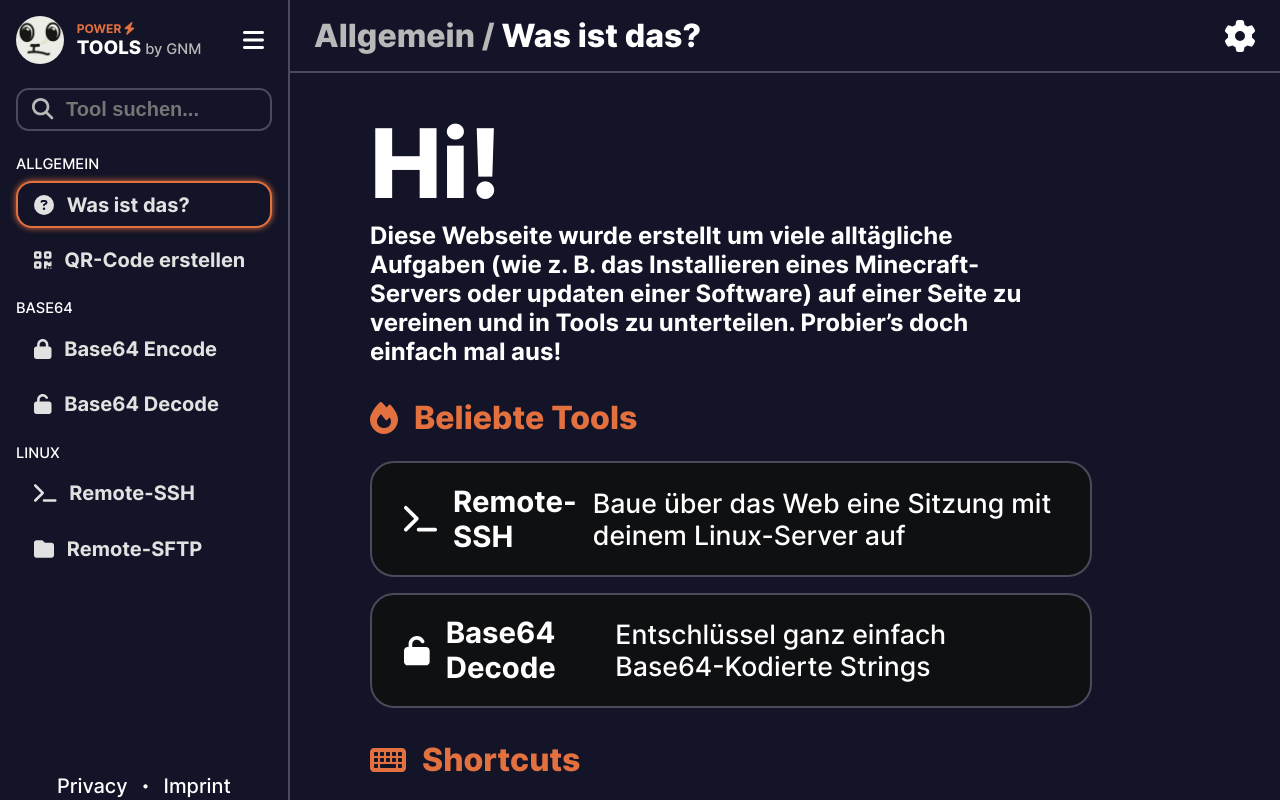
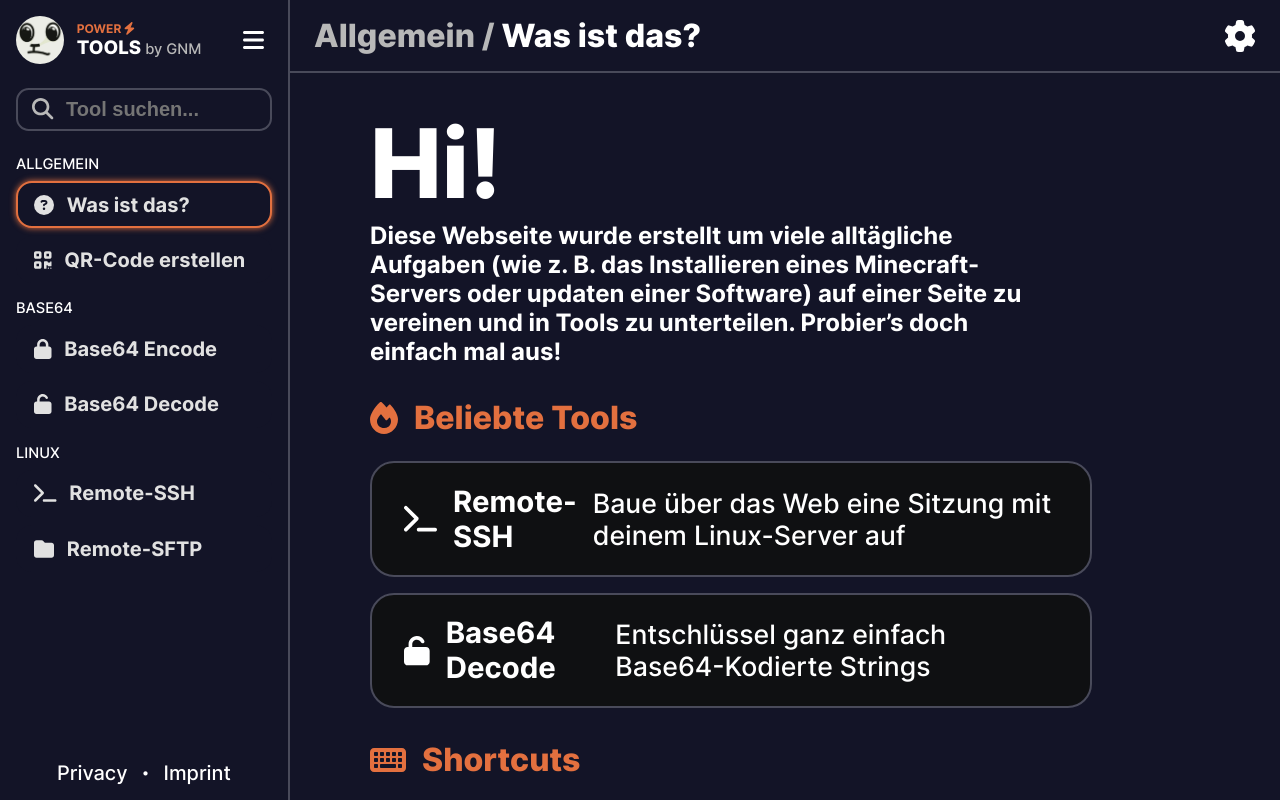
Before and after one commit to gnmyt/PowerTools, a React (Vite) app in the folder client/: page / in a window 1280 px wide. Built offline with nearby package versions, Linux system fonts and the light colour scheme.

Commit message:
Added margin to the sidebar footer

```diff
--- a/client/src/common/components/Sidebar/components/SidebarFooter/styles.sass
+++ b/client/src/common/components/Sidebar/components/SidebarFooter/styles.sass
@@ -6,6 +6,7 @@
   align-items: center
   gap: 0.5rem
   width: 18rem
+  margin-bottom: 0.8rem
 
   p
     color: $white
```
